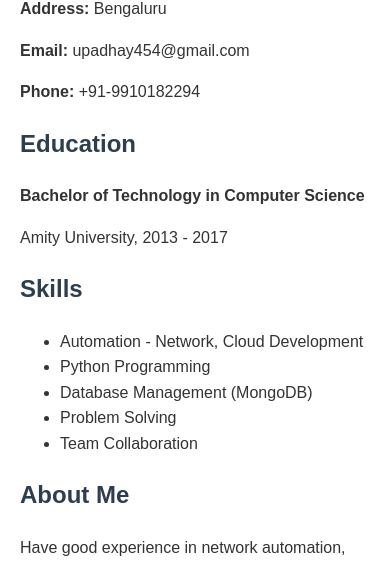
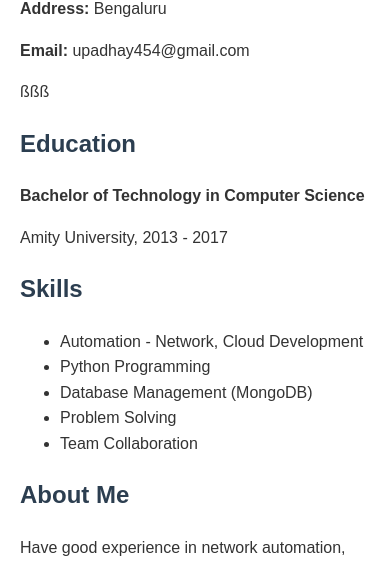
Before and after one commit to upadhay454/upadhay454.github.io, a plain HTML site: page index.html in a window 390 px wide. Shown: the part 282-844 px from the top of the page. Drawn offline with Linux system fonts and the light colour scheme.

Commit message:
Changing phone number

```diff
--- a/index.html
+++ b/index.html
@@ -41,7 +41,7 @@
         <p><strong>Date of Birth:</strong> March 10, 1996</p>
         <p><strong>Address:</strong> Bengaluru</p>
         <p><strong>Email:</strong> upadhay454@gmail.com</p>
-        <p><strong>Phone:</strong> +91-9910182294</p>
+        <!-- <p><strong>Phone:</strong> +91-9910182294</p> -->ßßß
     </section>
 
     <section class="section">
```
